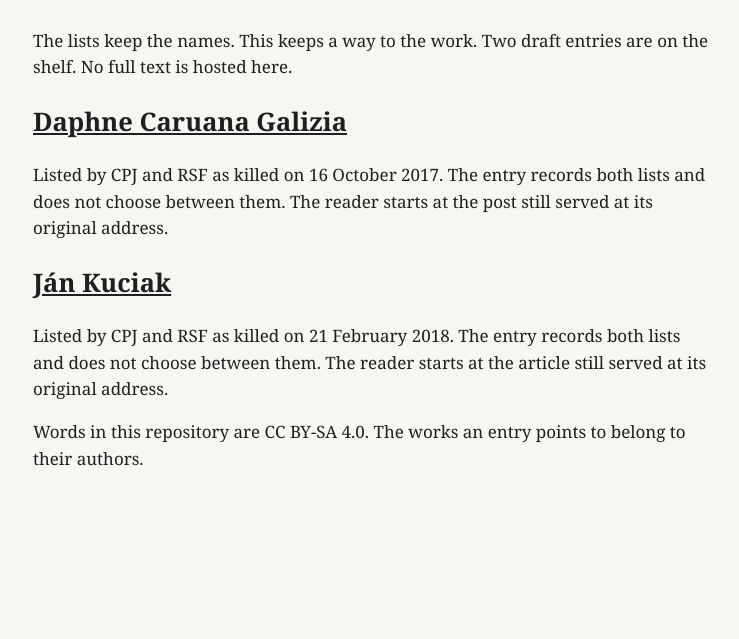
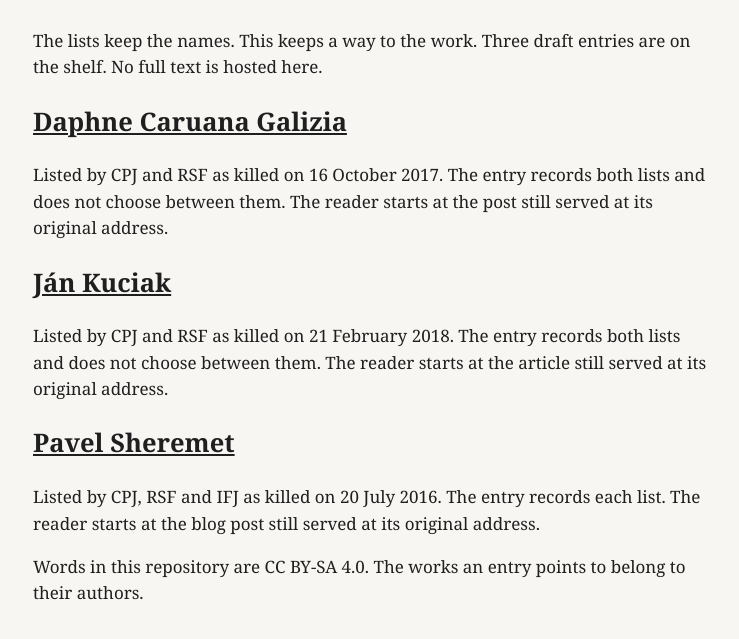
Before and after one commit to thewetwarecompany/still-filed, a plain HTML site: page index.html in a window 1280 px wide. Shown: the part 141-780 px from the top of the page, without its empty margins (267-1006 px from the left). Drawn offline with Linux system fonts and the light colour scheme.

Commit message:
Add a draft entry for Pavel Sheremet.

```diff
--- a/index.html
+++ b/index.html
@@ -3,7 +3,7 @@
 <style>body{margin:0;background:#f7f6f2;color:#1f1f1f;font:17px/1.55 Georgia,serif}main{width:min(680px,calc(100% - 32px));margin:0 auto;padding:36px 0 64px}a{color:inherit}h1{font-weight:400;font-size:46px}</style></head>
 <body><main>
 <h1>Still Filed</h1>
-<p>The lists keep the names. This keeps a way to the work. Two draft entries are on the shelf. No full text is hosted here.</p>
+<p>The lists keep the names. This keeps a way to the work. Three draft entries are on the shelf. No full text is hosted here.</p>
 <article>
 <h2><a href="people/daphne-caruana-galizia.md">Daphne Caruana Galizia</a></h2>
 <p>Listed by CPJ and RSF as killed on 16 October 2017. The entry records both lists and does not choose between them. The reader starts at the post still served at its original address.</p>
@@ -12,5 +12,9 @@
 <h2><a href="people/jan-kuciak.md">Ján Kuciak</a></h2>
 <p>Listed by CPJ and RSF as killed on 21 February 2018. The entry records both lists and does not choose between them. The reader starts at the article still served at its original address.</p>
 </article>
+<article>
+<h2><a href="people/pavel-sheremet.md">Pavel Sheremet</a></h2>
+<p>Listed by CPJ, RSF and IFJ as killed on 20 July 2016. The entry records each list. The reader starts at the blog post still served at its original address.</p>
+</article>
 <p>Words in this repository are CC BY-SA 4.0. The works an entry points to belong to their authors.</p>
 </main></body></html>
```
Also changed, not shown: 3 other files.
